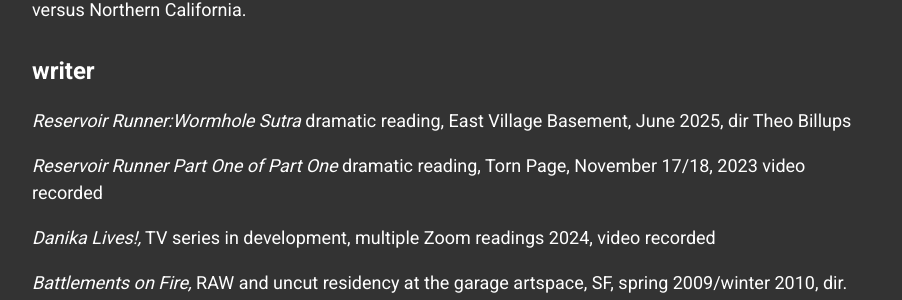
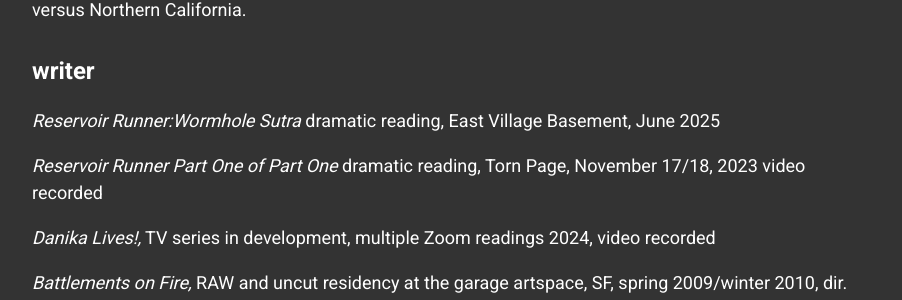
Before and after one commit to minicreative/victoriawolfe, a Jekyll site: the page built from index.md, in a window 1280 px wide and 900 px high, scrolled down 875 px. Shown: the part 150-450 px from the top of the window, without its empty margins (188-1090 px from the left). Built offline with Jekyll 4.4.1, drawn with Linux system fonts in a browser that asks for light colours.

Commit message:
Update Pages “home”

```diff
--- a/index.md
+++ b/index.md
@@ -14,8 +14,6 @@ layout: page
 
 </div> -->
 
-
-
 **my writing:** As a teenager I had an impactful professional experience - two summers of mentorship in a top cosmetics firm from a corporate manager, Jeannine Boullier, who survived the WWII Paris Occupation. This led to a love of mid-century post-war literature. My own narratives were formed.
 
 **my visuals:** I conjure the Peter Max graphic art that saturated my first years living in Manhattan as a child. A Nam June Paik retrospective at the Whitney Museum and my father's exploration of creative audio cassette recording drew me to analog and digital video creating.
@@ -26,7 +24,7 @@ All of my time-based art came from a desire to include video projection in my pl
 
 ### writer
 
-*Reservoir Runner:Wormhole Sutra* dramatic reading, East Village Basement, June 2025, dir Theo Billups
+*Reservoir Runner:Wormhole Sutra* dramatic reading, East Village Basement, June 2025
 
 *Reservoir Runner Part One of Part One* dramatic reading, Torn Page, November 17/18, 2023 video recorded
 
```
